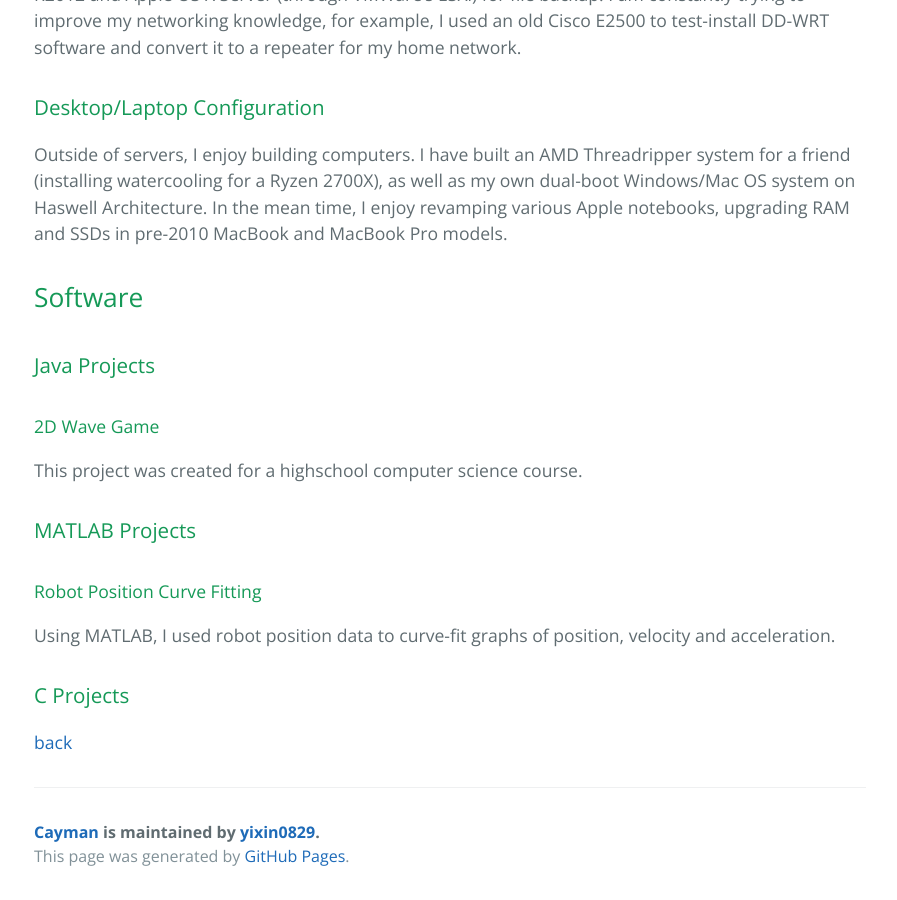
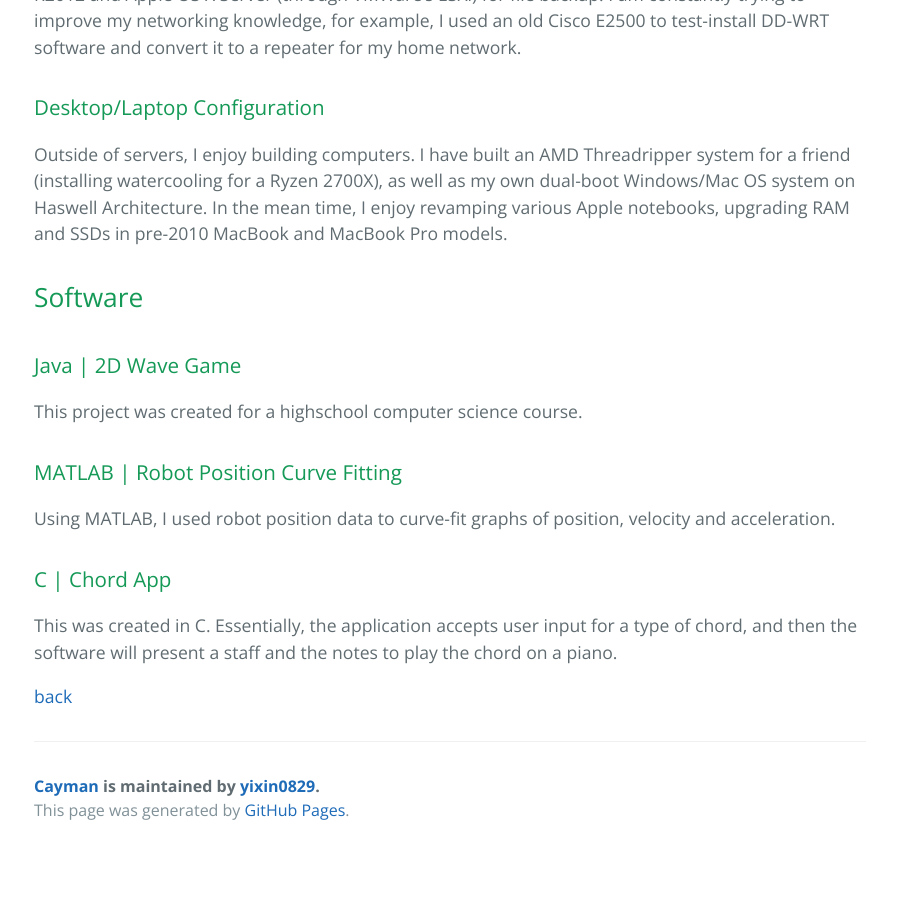
Before and after one commit to yixin0829/Cayman, a Jekyll site: the page built from project-library.md, in a window 1280 px wide and 900 px high, scrolled down 1216 px. Shown: the whole window, without its empty margins (190-1087 px from the left). Built offline with Jekyll 4.4.1, drawn with Linux system fonts in a browser that asks for light colours; after the commit the page ends 2070 px from its top, so only the background shows below that.

Commit message:
Update project-library.md

```diff
--- a/project-library.md
+++ b/project-library.md
@@ -20,17 +20,16 @@ Outside of servers, I enjoy building computers. I have built an AMD Threadripper
 
 ## Software
 
-### Java Projects
-
-#### 2D Wave Game
+### Java | 2D Wave Game
 This project was created for a highschool computer science course.
 
-### MATLAB Projects
-
-#### Robot Position Curve Fitting
+### MATLAB | Robot Position Curve Fitting
 Using MATLAB, I used robot position data to curve-fit graphs of position, velocity and acceleration.
 
-### C Projects
+### C | Chord App
+This was created in C. Essentially, the application accepts user input for a type of chord, and then the software will present a staff and the notes to play the chord on a piano.
+
+
 
 
 
```
